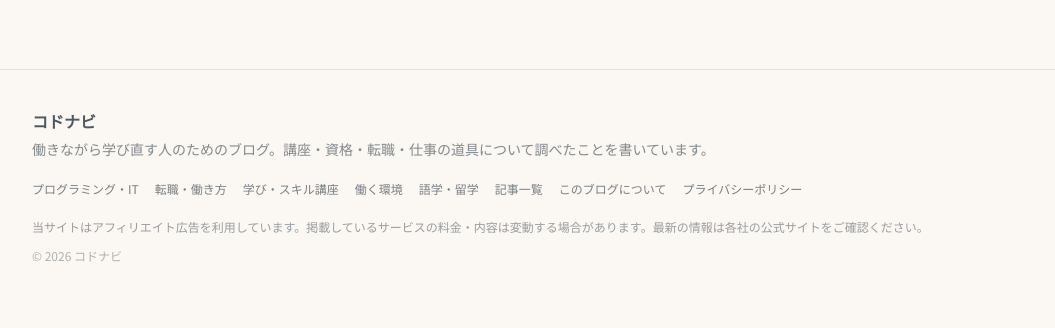
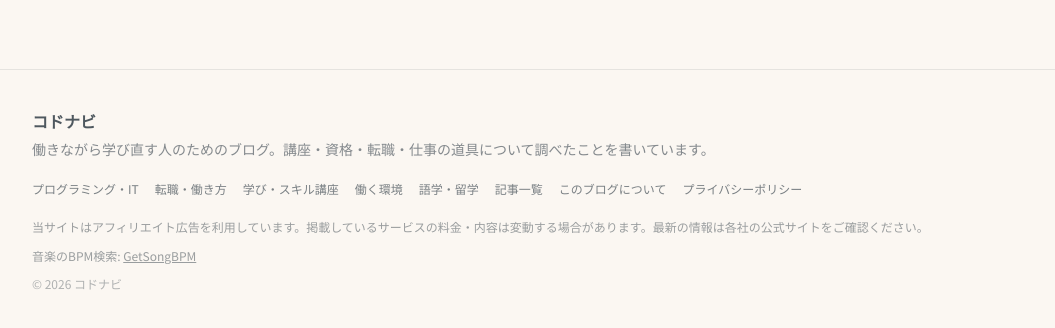
Before and after one commit to aech22/school-affiliate-blog, an Astro site: page / in a window 1280 px wide. Shown: the part 10501-10829 px from the top of the page, without its empty margins (112-1167 px from the left). Before the commit the page ends 10805 px from the top, so only its background shows below. Built offline with nearby package versions, Linux system fonts and the light colour scheme; Astro itself is replaced by a stand-in of ours.

Commit message:
feat: フッターに GetSongBPM への被リンクを追加
GetSongBPM API の利用条件（被リンク必須）を満たすため。API は dj-flx4 の
Spotify BPM 振り分けで使う。外すと API キーが停止される。

Co-Authored-By: Claude Opus 5.5 <noreply@anthropic.com>

```diff
--- a/src/layouts/BaseLayout.astro
+++ b/src/layouts/BaseLayout.astro
@@ -153,6 +153,10 @@ const breadcrumbLd = breadcrumbs && breadcrumbs.length
         <p class="mt-5 text-xs leading-relaxed text-ink/45">
           当サイトはアフィリエイト広告を利用しています。掲載しているサービスの料金・内容は変動する場合があります。最新の情報は各社の公式サイトをご確認ください。
         </p>
+        {/* GetSongBPM API の利用条件（被リンク必須）。運営者が DJ 用途で API を使うため。外すと API キーが止められる */}
+        <p class="mt-3 text-xs text-ink/45">
+          音楽のBPM検索: <a href="https://getsongbpm.com" class="underline transition-colors duration-150 hover:text-brand-700">GetSongBPM</a>
+        </p>
         <p class="mt-3 text-xs text-ink/35">© {year} {SITE_NAME}</p>
       </div>
     </footer>
```
